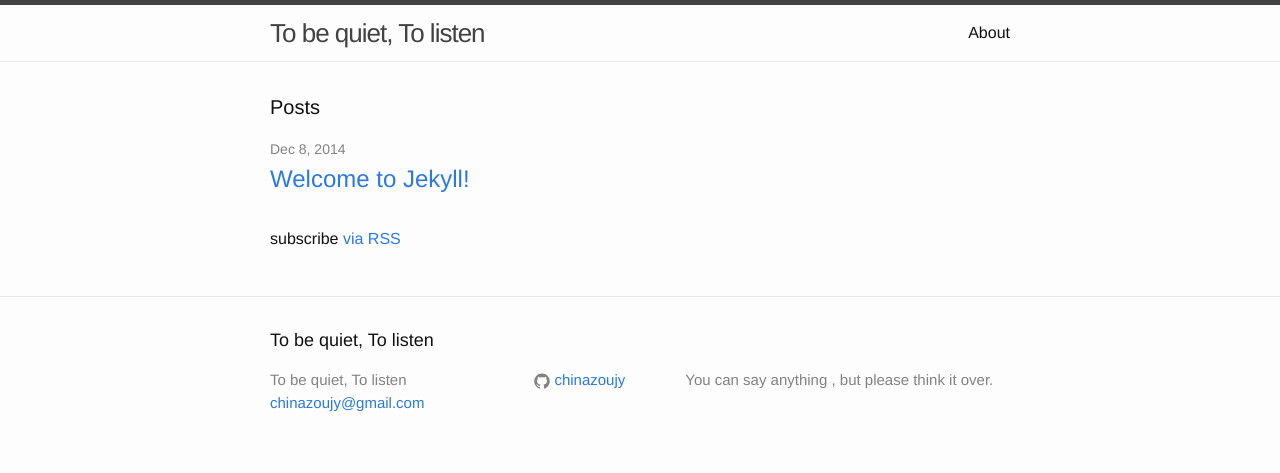
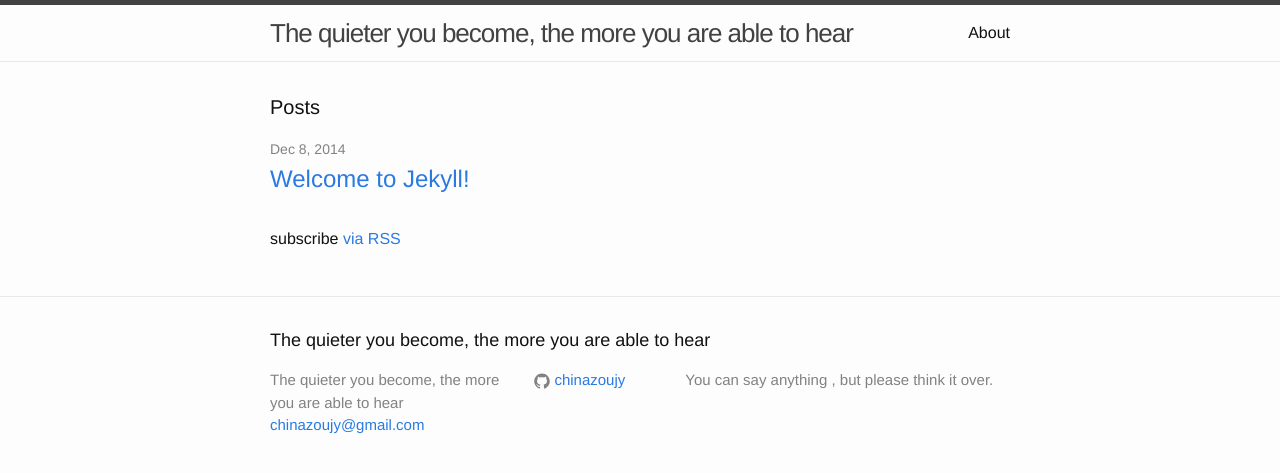
Before and after one commit to chinazoujy/chinazoujy.github.io, a Jekyll site: the page built from index.html, in a window 1280 px wide. Shown: the top 473 px of the page. Built offline with Jekyll 4.4.1, drawn with Linux system fonts in a browser that asks for light colours.

Commit message:
Update _config.yml

```diff
--- a/_config.yml
+++ b/_config.yml
@@ -1,5 +1,5 @@
 # Site settings
-title: To be quiet, To listen
+title: The quieter you become, the more you are able to hear
 email: chinazoujy@gmail.com
 description: You can say anything , but please think it over.
 baseurl: "" # the subpath of your site, e.g. /blog/
```
